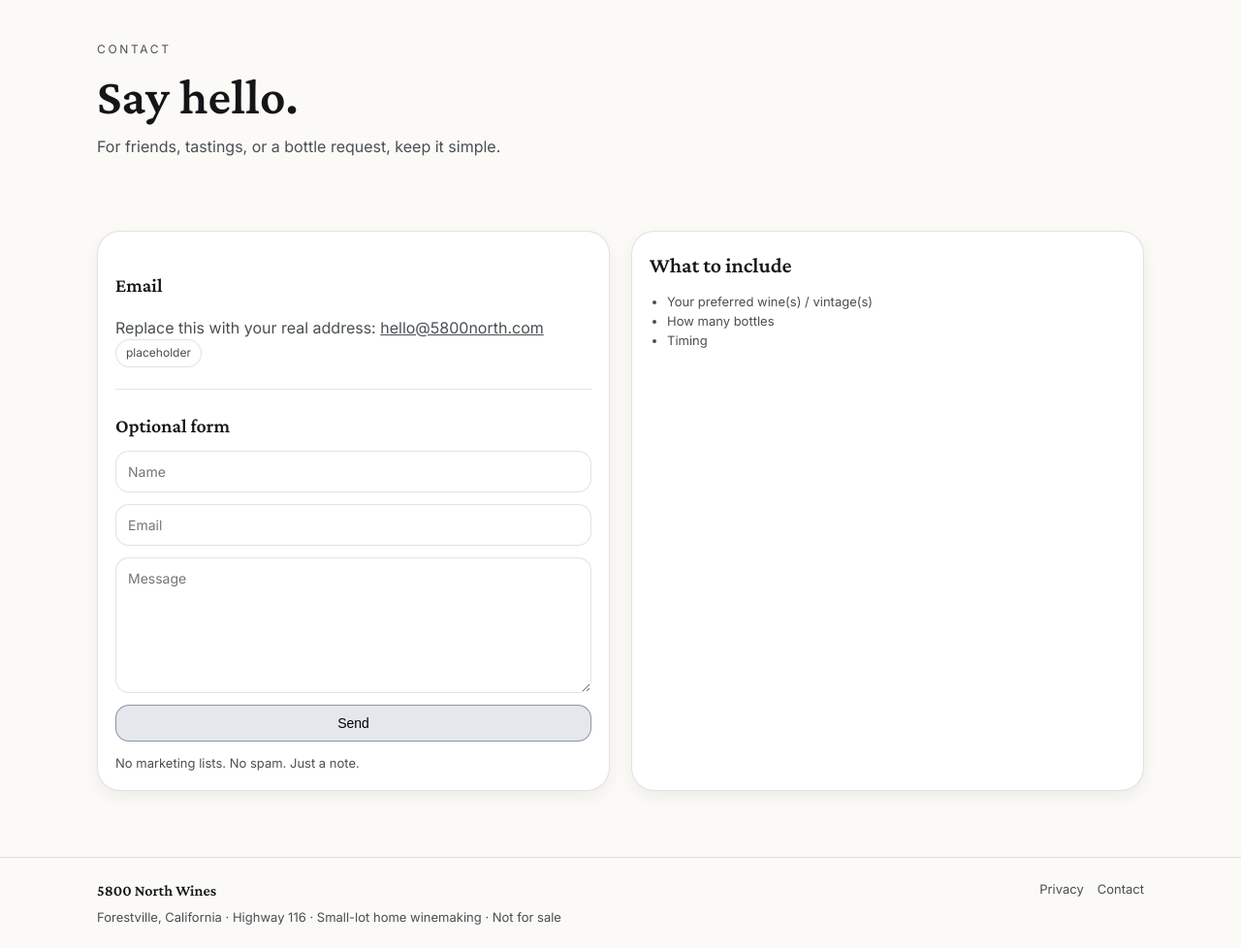
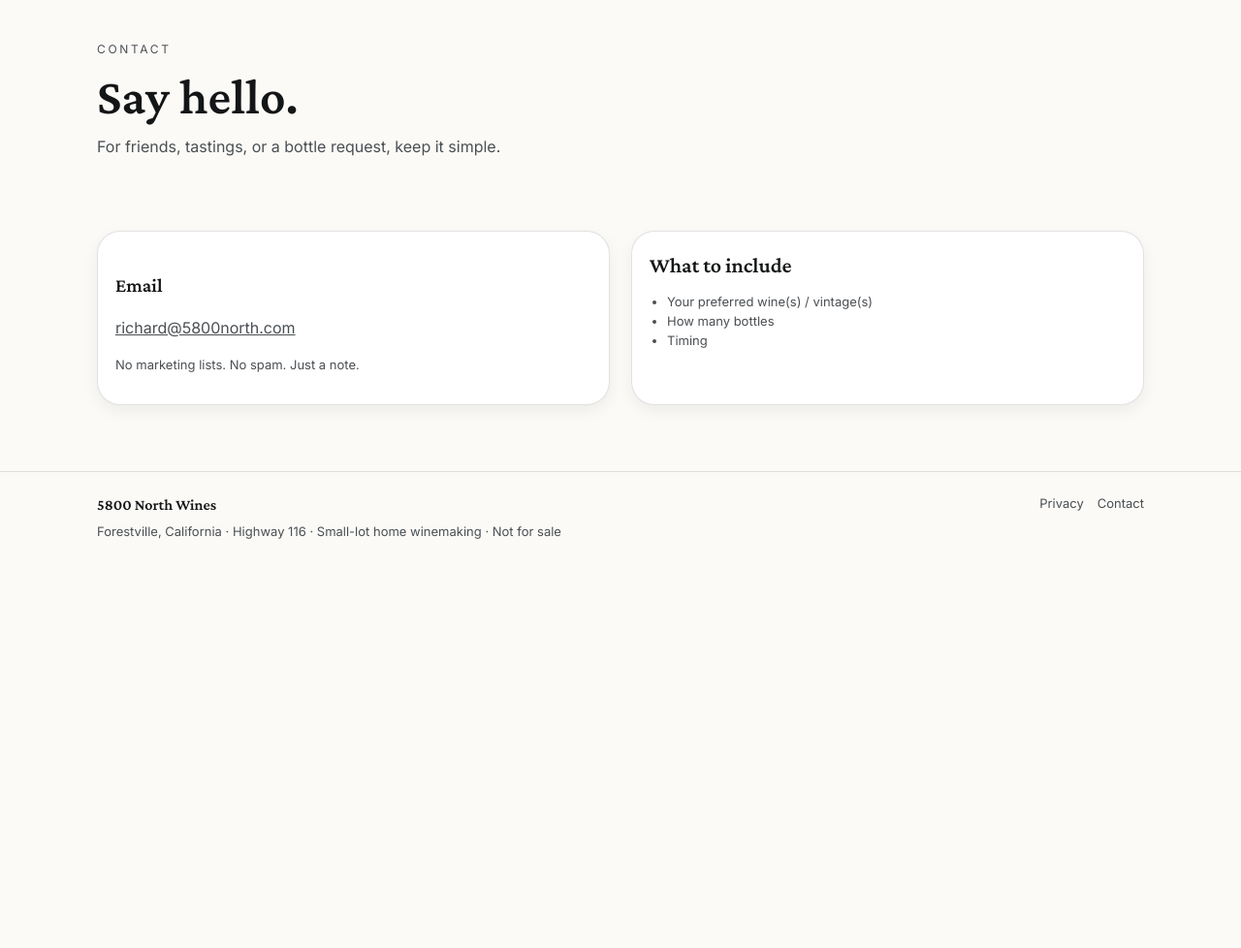
Before and after one commit to GitFunkee/5800north, a plain HTML site: page contact/index.html in a window 1280 px wide. Shown: the part 93-1071 px from the top of the page at 97% size. After the commit the page ends 800 px from the top, so only its background shows below. Drawn offline with nearby package versions, Linux system fonts and the light colour scheme; files that its build step writes are made by us from their sources.

Commit message:
Contact email; Four Corners is the PTSG blend
Co-Authored-By: Claude Opus 5.5 <noreply@anthropic.com>
Claude-Session: https://claude.ai/code/session_01EEsW62Wsj5STKLHmpJCQyA

```diff
--- a/contact/index.html
+++ b/contact/index.html
@@ -61,16 +61,8 @@
 <section class="section"><div class="container split">
 <div class="panel prose">
 <h2>Email</h2>
-<p>Replace this with your real address: <a href="mailto:hello@5800north.com">hello@5800north.com</a> <span class="badge">placeholder</span></p>
-<hr class="hr">
-<h2>Optional form</h2>
-<form class="form" method="POST" action="https://formspree.io/f/yourFormId">
-<input class="input" name="name" placeholder="Name" autocomplete="name">
-<input class="input" name="email" type="email" placeholder="Email" autocomplete="email" required>
-<textarea class="textarea" name="message" placeholder="Message" required></textarea>
-<button class="btn primary" type="submit">Send</button>
-<div class="help">No marketing lists. No spam. Just a note.</div>
-</form>
+<p><a href="mailto:richard@5800north.com">richard@5800north.com</a></p>
+<p class="help">No marketing lists. No spam. Just a note.</p>
 </div>
 <div class="panel">
 <h2 class="section-title" style="margin-top:0">What to include</h2>
```
Also changed, not shown: vintages/index.html (+1 -1 lines).
